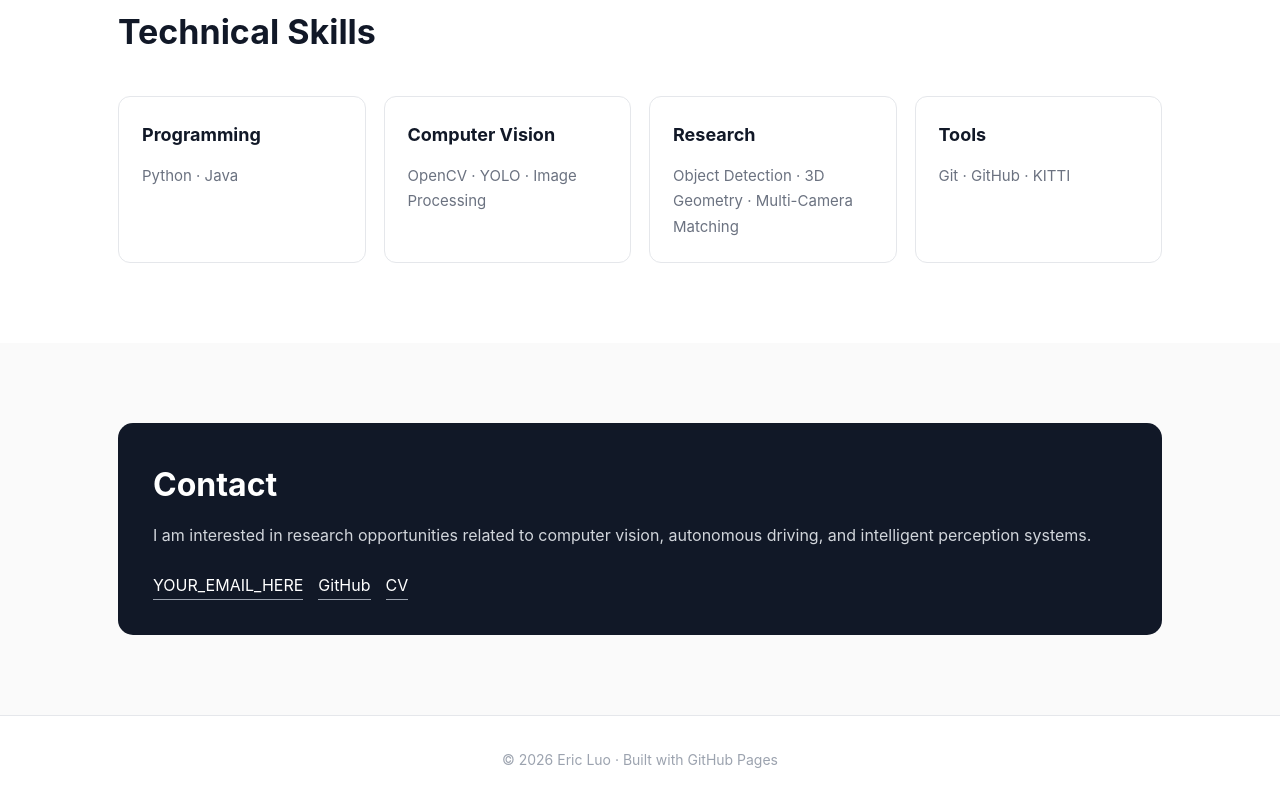
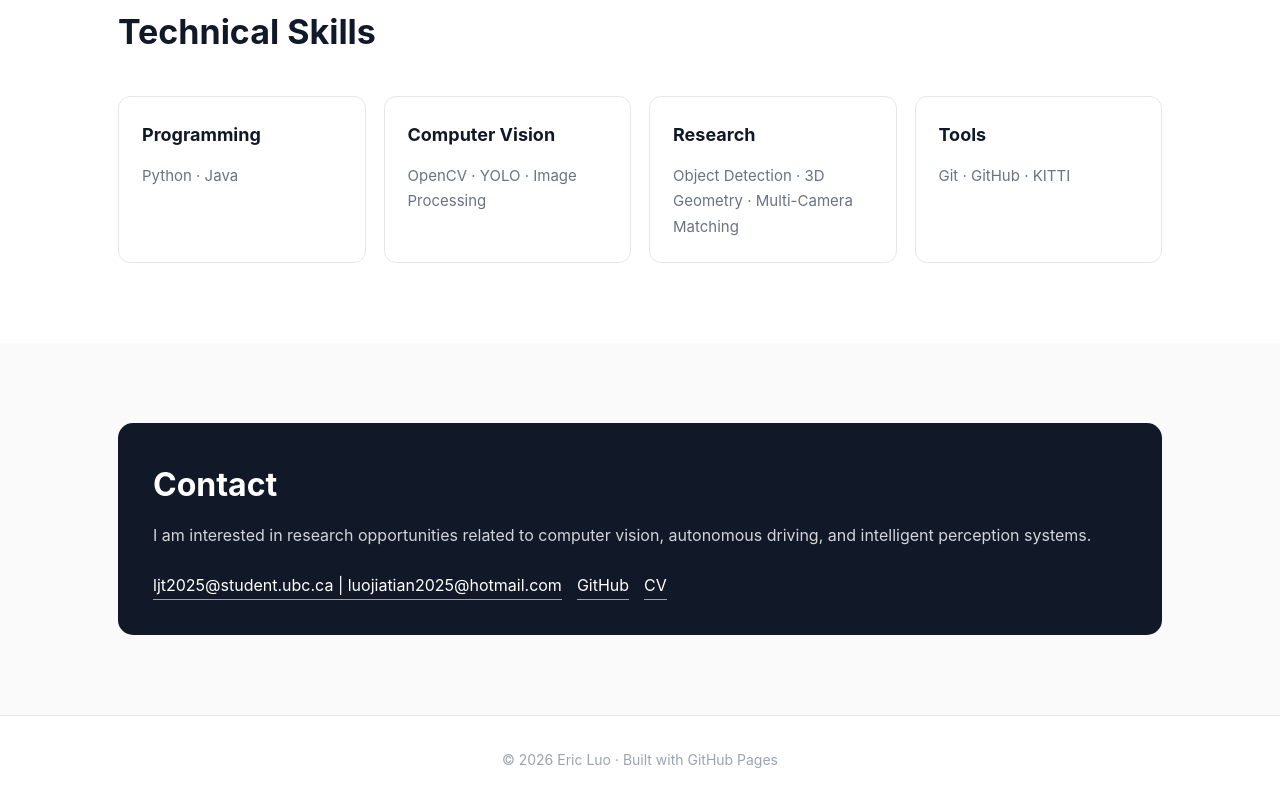
Before and after one commit to Eric-Luo-UBC/Eric-Luo-UBC.github.io, a plain HTML site: page index.html in a window 1280 px wide. Shown: the part 3781-4585 px from the top of the page. Drawn offline with Linux system fonts and the light colour scheme.

Commit message:
Update email contact information in index.html

```diff
--- a/index.html
+++ b/index.html
@@ -1365,8 +1365,8 @@
 
                     <!-- CHANGE EMAIL BELOW -->
 
-                    <a href="mailto:YOUR_EMAIL_HERE">
-                        YOUR_EMAIL_HERE
+                    <a href="mailto:ljt2025@student.ubc.ca | luojiatian2025@hotmail.com">
+                        ljt2025@student.ubc.ca | luojiatian2025@hotmail.com
                     </a>
 
 
```
